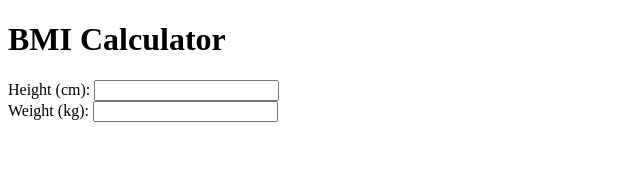
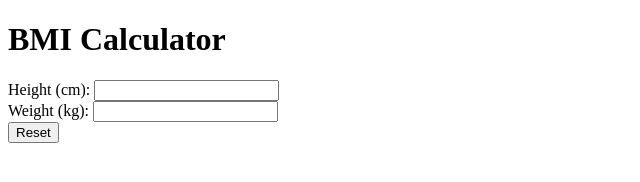
Before and after one commit to HaseebAhmed6/bmi-calculator, a plain HTML site: page index.html in a window 1280 px wide. Shown: the whole page, without its empty margins (0-640 px from the left). Drawn offline with Linux system fonts and the light colour scheme.

Commit message:
feat: add reset button

```diff
--- a/index.html
+++ b/index.html
@@ -18,5 +18,8 @@
             <label for="weight">Weight (kg):</label>
             <input type="number" id="weight" name="weight" required>
             </div>
+            <div class="button-group">
+                <button type="button" id="reset-btn">Reset</button>
+            </div>
 </body>
 </html>
```
